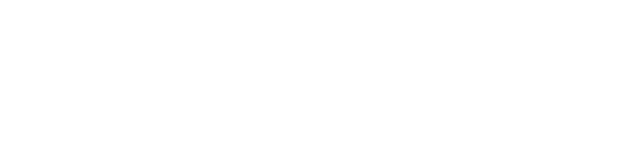
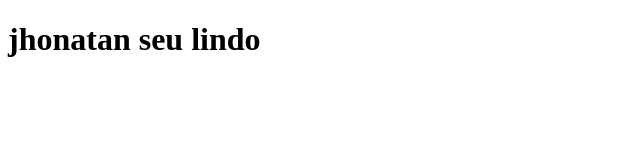
Before and after one commit to jhonatan-chaves/pagina-works, a plain HTML site: page index.html in a window 1280 px wide. Shown: the whole page, without its empty margins (0-640 px from the left). Drawn offline with Linux system fonts and the light colour scheme.

Commit message:
modifiquei

```diff
--- a/index.html
+++ b/index.html
@@ -7,6 +7,9 @@
   <title>Document</title>
 </head>
 <body>
+  <h1>
+    jhonatan seu lindo
+  </h1>
 
 </body>
 </html>
```
